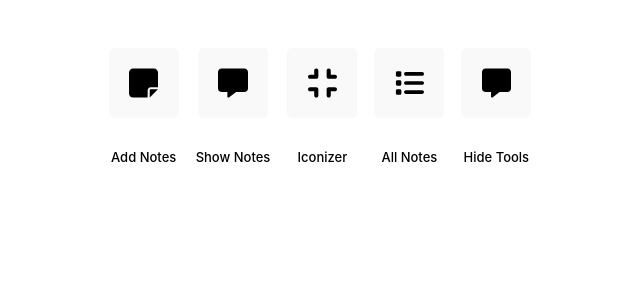
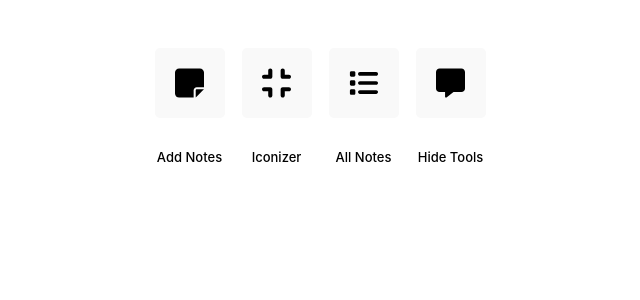
Before and after one commit to Uni-Sopron/project-sitenotes, a React (Vite) app in the folder sitenotes-extension/: page / in a window 1280 px wide. Shown: the top 300 px of the page, without its empty margins (320-960 px from the left). Built offline with nearby package versions, Linux system fonts and the light colour scheme.

Commit message:
Small name changes, removed show/hide notes #11

```diff
--- a/sitenotes-extension/public/note.css
+++ b/sitenotes-extension/public/note.css
@@ -36,6 +36,7 @@
     border-radius: 5px;
     border: 1px solid black;
     margin-bottom: 5px;
+    width: 100%;
 }
 
 #textArea{
--- a/sitenotes-extension/src/App.tsx
+++ b/sitenotes-extension/src/App.tsx
@@ -2,12 +2,7 @@ import React, { useState } from 'react';
 import './App.css';
 
 const App: React.FC = () => {
-  const [notesVisible, setNotesVisible] = useState<boolean>(false);
   const [toolsVisible, setToolsVisible] = useState<boolean>(true);
-
-  const showNotes = () => {
-    setNotesVisible((prev) => !prev);
-  };
 
   const showTools = () => {
     setToolsVisible((prev) => !prev);
@@ -57,14 +52,6 @@ const App: React.FC = () => {
               <button onClick={addNote}><img src="/popup-icons/note-sticky-solid.svg" alt="Add Note" /></button>
             </td>
             <td>
-              <button onClick={showNotes}>
-                <img
-                  src={notesVisible ? "/popup-icons/pen-solid.svg" : "/popup-icons/message-solid.svg"}
-                  alt={notesVisible ? "Hide Notes" : "Show Notes"}
-                />
-              </button>
-            </td>
-            <td>
               <button><img src="/popup-icons/compress-solid.svg" alt="Iconizer" /></button>
             </td>
             <td>
@@ -84,9 +71,6 @@ const App: React.FC = () => {
               <p>Add Notes</p>
             </td>
             <td>
-              <p>{notesVisible ? "Hide Notes" : "Show Notes"}</p>
-            </td>
-            <td>
               <p>Iconizer</p>
             </td>
             <td>
```
Also changed, not shown: sitenotes-extension/src/content-script-note.ts (+12 -12 lines).
